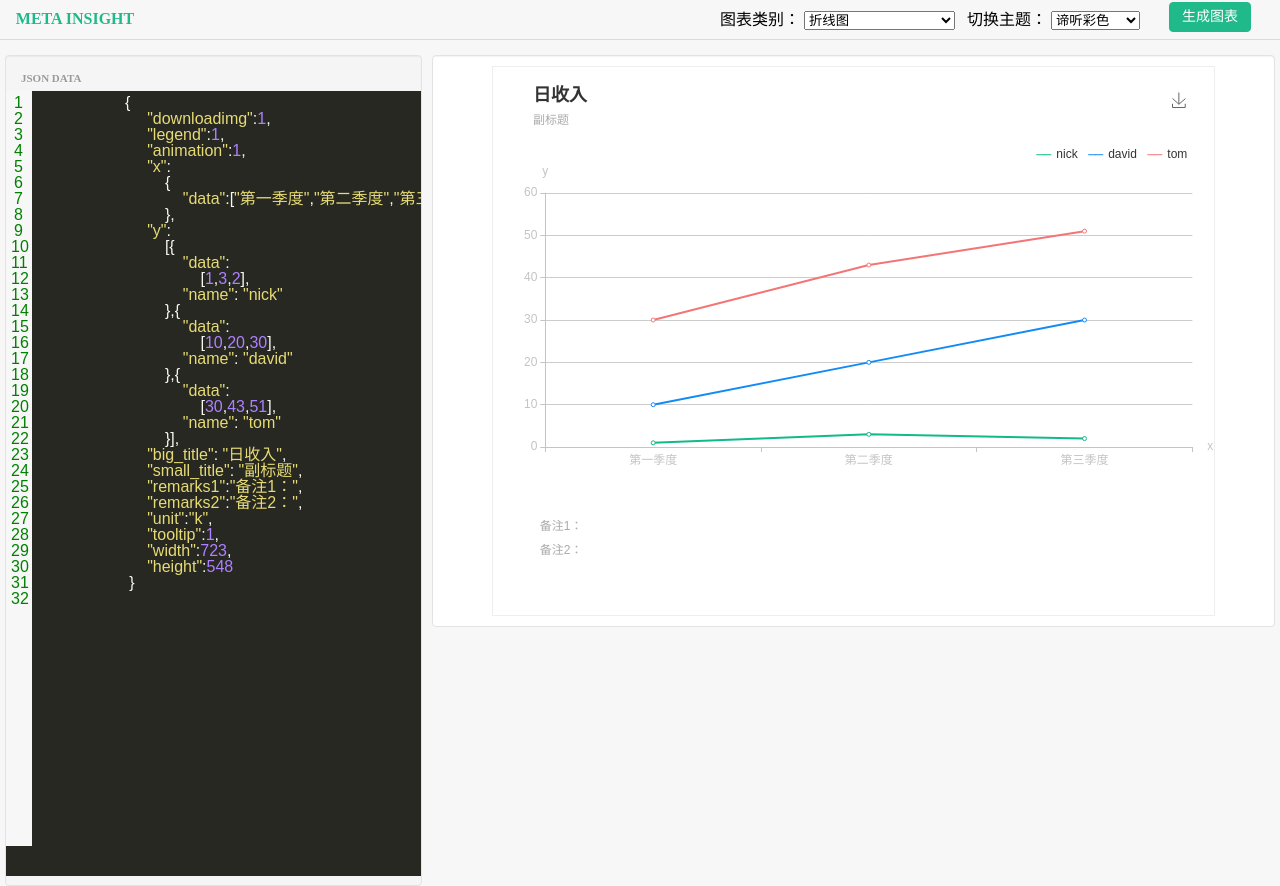
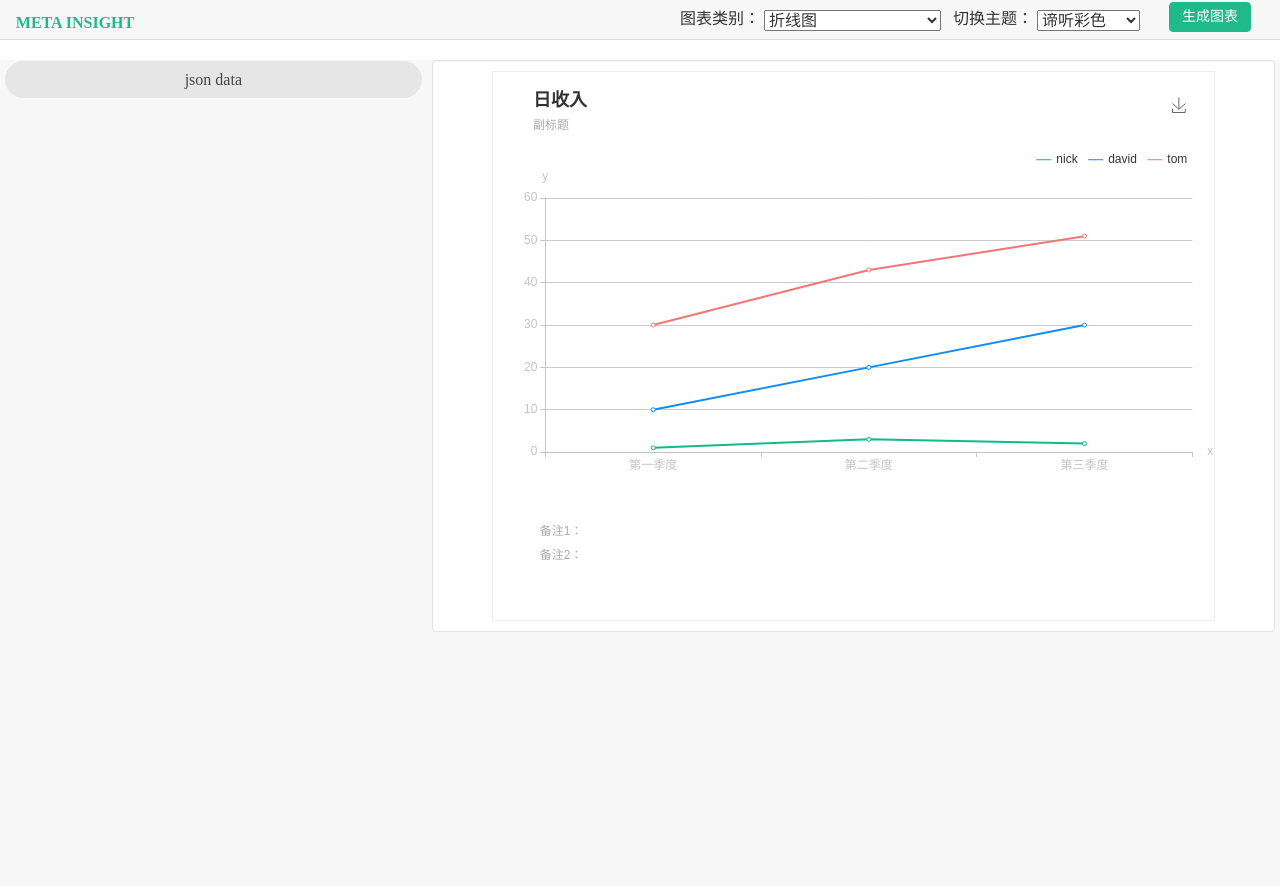
Before and after one commit to davidchen666/graph_demo, a plain HTML site: page index.html in a window 1280 px wide. After the commit the page ends 800 px from the top, so only its background shows below. Drawn offline with Linux system fonts and the light colour scheme.

Commit message:
Fold up the "json data"

```diff
--- a/index.html
+++ b/index.html
@@ -1,5 +1,6 @@
 <!DOCTYPE html>
 <html lang="en">
+<meta charset="UTF-8">
 <head>
     <!--响应式布局-->
     <meta name="viewport" content="width=device-width,inital-scale=1.0" ,maximum-scale=1.0,user-scalable=no">
@@ -10,11 +11,17 @@
     <link href="css/echartsHome.css" rel="stylesheet">
     <link href="css/codemirror.css" rel="stylesheet">
     <link href="css/monokai.css" rel="stylesheet">
+    <link href="css/amazeui.min.css" rel="stylesheet" type="text/css" />
     <script src="js/codemirror.js"></script>
     <script src="js/javascript.js"></script>
     <script src="js/echarts.min.js"></script>
     <script src='js/echarts-wordcloud.js'></script>
     <script src="js/china.js"></script>
+    <script src="js/jquery.js"></script>
+    <script type="text/javascript" src="js/amazeui.min.js"></script>
+    <script src="js/echartsExample.js"></script>
+
+
 </head>
 <body>
 <form name='form1' id='form1' method='post'>
@@ -61,11 +68,24 @@
     <div class="container-fluid">
         <div class="row-fluid example">
             <div id="sidebar-code" class="col-md-4">
-                <div class="well sidebar-nav" style="height: z">
+                <!--<div class="well sidebar-nav" style="height: z">-->
                     <div class="nav-header"><a href="#" onclick="autoResize()" class="glyphicon glyphicon-resize-full"
-                                               id="icon-resize"></a>json data
+                                               id="icon-resize"></a>
+                        <!--json data-->
                     </div>
                     <!--页面左侧json-->
+                    <div class="am-panel-group" id="accordion">
+                        <!--<div class="am-panel " style="background-color: #f3f3f3">-->
+                            <!--<div class="am-panel-hd">-->
+                                <h4 class="" data-am-collapse="{parent: '#accordion', target: '#do-not-say-1'}">
+
+                                    <button style="width: 100%" type="button" class="am-btn am-btn-default am-round">json data</button>
+                                </h4>
+                            </div>
+                            <!--<div id="do-not-say-1" class="am-panel-collapse am-collapse am-in">-->
+                            <!--默认隐藏json data-->
+                            <div id="do-not-say-1" class="am-panel-collapse am-collapse">
+                                <!--<div class="am-panel-bd">-->
                                   <textarea name='data' id='data'>
                                     {
                                          "downloadimg":1,
@@ -99,6 +119,15 @@
                                          "height":548
                                      }
                                     </textarea>
+
+                                <!--</div>-->
+                            </div>
+                        </div>
+
+                    </div>
+                    <!--<script>-->
+                            <!--$('#myCollapse').collapse()-->
+                    <!--</script>-->
                 </div><!--/.well -->
             </div><!--/span-->
             <div id="graphic" class="col-md-8">
```
Also changed, not shown: css/amazeui.min.css (added), js/amazeui.min.js (added). Lines whose indentation alone changed are shown as unchanged.
